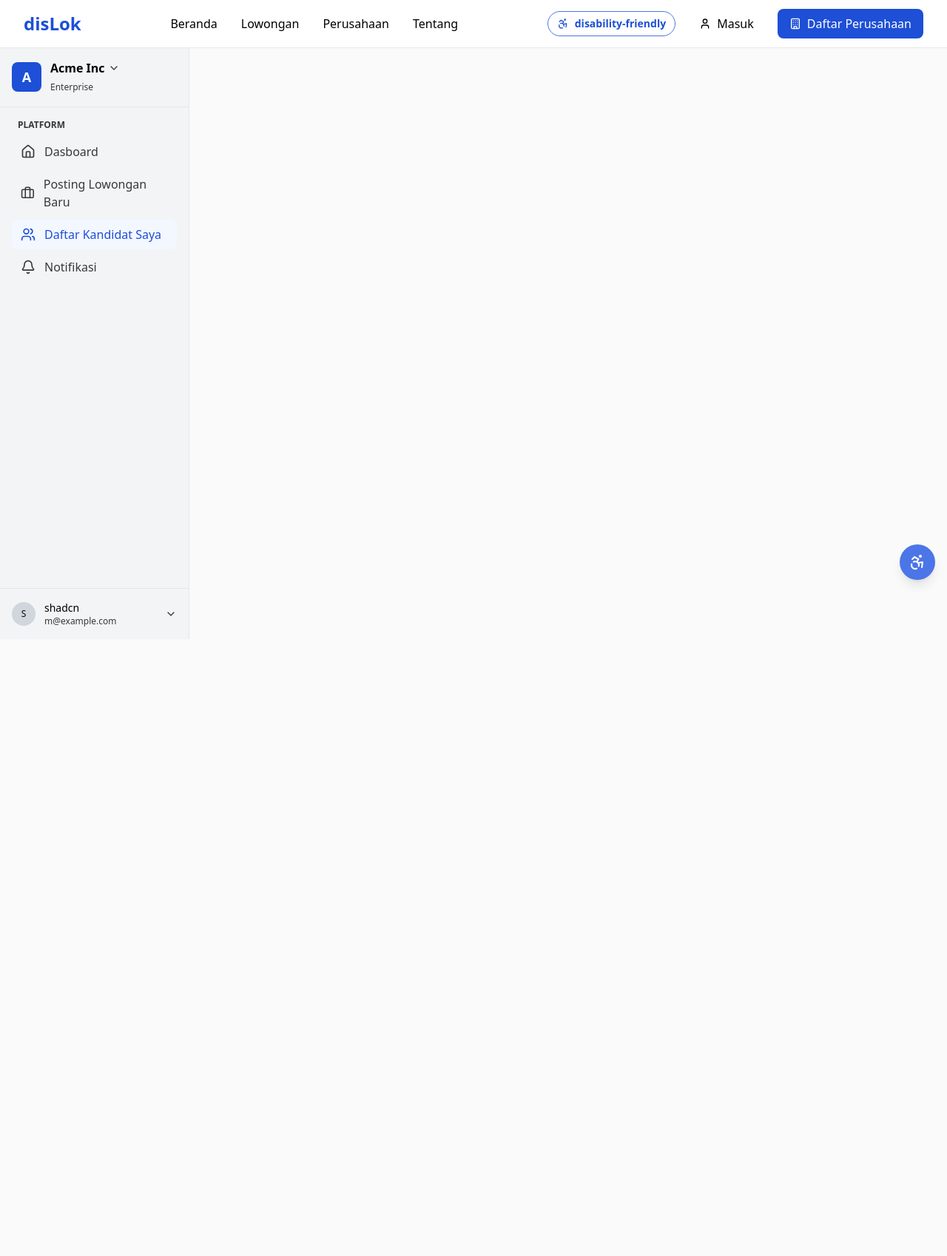
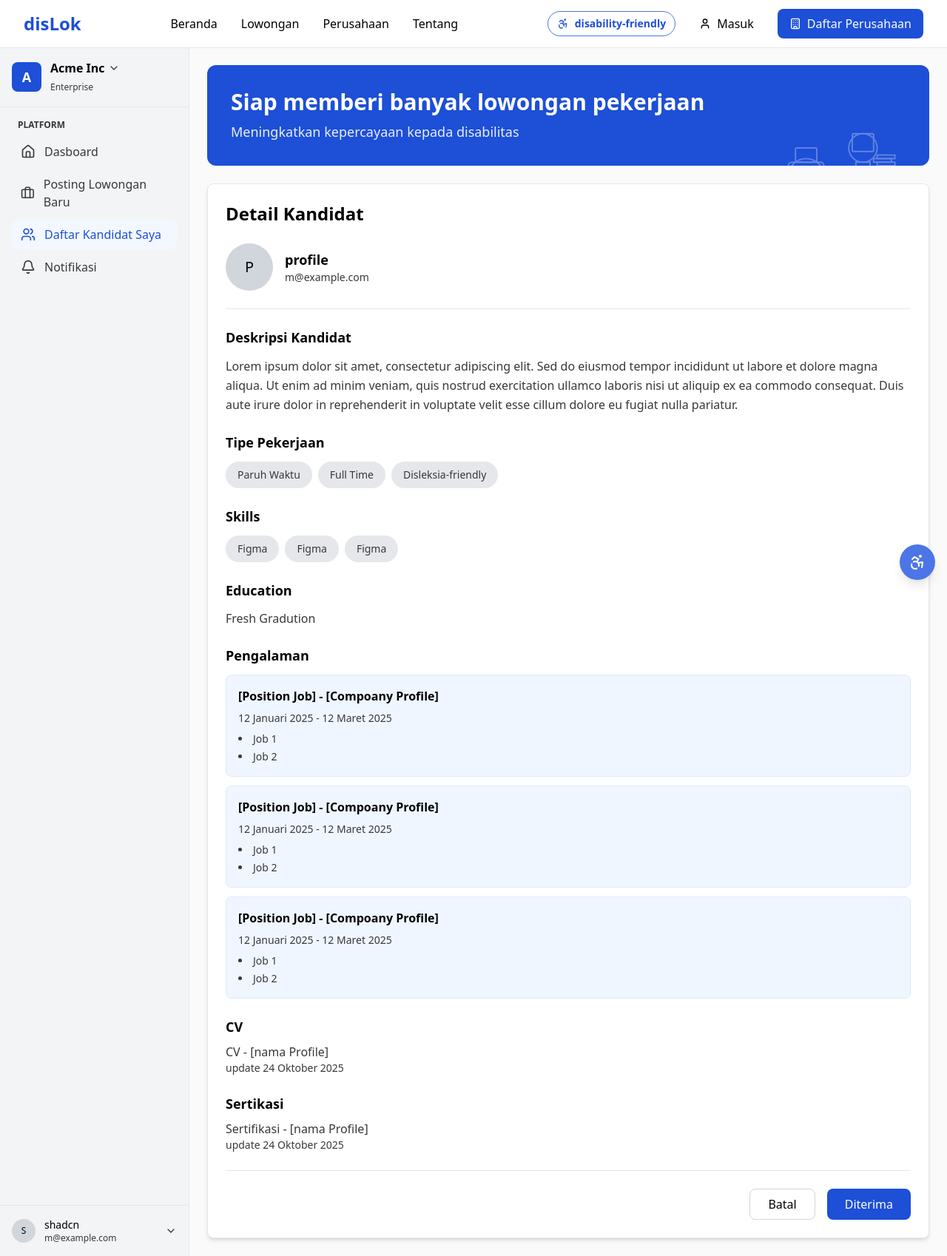
Before and after one commit to nulldynmrr/fe-difAbility, a Next.js app: page /employer/see-applicants/overview in a window 1280 px wide. Shown: the whole page at 74% size. Before the commit the page ends 864 px from the top, so only its background shows below. Built offline with nearby package versions, Linux system fonts and the light colour scheme.

Commit message:
penaambahan page overview untuk see applicants

```diff
--- a/src/app/employer/(onSidebar)/see-applicants/overview/page.jsx
+++ b/src/app/employer/(onSidebar)/see-applicants/overview/page.jsx
@@ -1,7 +1,199 @@
+"use client";
+
 import React from "react";
+import Button from "@/components/ui/Button";
 
-const Overview = () => {
-  return <div></div>;
-};
+export default function CandidateOverview() {
+  const candidateData = {
+    name: "profile",
+    email: "m@example.com",
+    description: `Lorem ipsum dolor sit amet, consectetur adipiscing elit. Sed do eiusmod tempor incididunt ut labore et dolore magna aliqua. Ut enim ad minim veniam, quis nostrud exercitation ullamco laboris nisi ut aliquip ex ea commodo consequat. Duis aute irure dolor in reprehenderit in voluptate velit esse cillum dolore eu fugiat nulla pariatur.`,
+    jobTypes: ["Paruh Waktu", "Full Time", "Disleksia-friendly"],
+    skills: ["Figma", "Figma", "Figma"],
+    education: "Fresh Gradution",
+    experiences: [
+      {
+        position: "[Position Job]",
+        company: "[Compoany Profile]",
+        dateRange: "12 Januari 2025 - 12 Maret 2025",
+        job1: "Job 1",
+        job2: "Job 2",
+      },
+      {
+        position: "[Position Job]",
+        company: "[Compoany Profile]",
+        dateRange: "12 Januari 2025 - 12 Maret 2025",
+        job1: "Job 1",
+        job2: "Job 2",
+      },
+      {
+        position: "[Position Job]",
+        company: "[Compoany Profile]",
+        dateRange: "12 Januari 2025 - 12 Maret 2025",
+        job1: "Job 1",
+        job2: "Job 2",
+      },
+    ],
+    cvName: "CV - [nama Profile]",
+    cvUpdateDate: "update 24 Oktober 2025",
+    certificationName: "Sertifikasi - [nama Profile]",
+    certificationUpdateDate: "update 24 Oktober 2025",
+  };
 
-export default Overview;
+  const handleCancel = () => {
+    // Handle cancel logic
+    console.log("Cancel clicked");
+  };
+
+  const handleAccept = () => {
+    // Handle accept logic
+    console.log("Candidate accepted");
+  };
+
+  return (
+    <div className="min-h-screen bg-bg p-6">
+      {/* Top Banner */}
+      <div className="bg-primary-300 rounded-xl p-8 mb-6 relative overflow-hidden">
+        <div className="relative z-10">
+          <h2 className="text-3xl font-bold text-white mb-2">
+            Siap memberi banyak lowongan pekerjaan
+          </h2>
+          <p className="text-white/90 text-lg">
+            Meningkatkan kepercayaan kepada disabilitas
+          </p>
+        </div>
+        {/* Illustration - simplified representation */}
+        <div className="absolute right-8 top-4 w-48 h-48 opacity-30">
+          <svg viewBox="0 0 200 200" className="w-full h-full text-white" fill="none" stroke="currentColor" strokeWidth="2">
+            {/* Person in wheelchair with laptop */}
+            <circle cx="60" cy="140" r="25" />
+            <rect x="35" y="120" width="50" height="30" rx="5" />
+            <rect x="45" y="100" width="30" height="20" rx="2" />
+            {/* Standing person with book */}
+            <circle cx="140" cy="100" r="20" />
+            <rect x="130" y="120" width="20" height="40" />
+            <rect x="125" y="80" width="30" height="25" rx="2" />
+            {/* Stack of books */}
+            <rect x="160" y="110" width="25" height="5" />
+            <rect x="155" y="115" width="25" height="5" />
+            <rect x="160" y="120" width="25" height="5" />
+          </svg>
+        </div>
+      </div>
+
+      {/* Detail Kandidat Section */}
+      <div className="bg-card rounded-lg shadow-md border border-gray-200 p-6">
+        <h1 className="text-2xl font-bold text-text-primary mb-6">Detail Kandidat</h1>
+
+        {/* Candidate Profile */}
+        <div className="flex items-center gap-4 mb-6 pb-6 border-b border-gray-200">
+          <div className="w-16 h-16 bg-gray-300 rounded-full flex items-center justify-center">
+            <span className="text-xl font-medium text-text-primary">P</span>
+          </div>
+          <div>
+            <h2 className="text-lg font-semibold text-text-primary">{candidateData.name}</h2>
+            <p className="text-sm text-text-secondary">{candidateData.email}</p>
+          </div>
+        </div>
+
+        {/* Deskripsi Kandidat */}
+        <div className="mb-6">
+          <h3 className="text-lg font-bold text-text-primary mb-3">Deskripsi Kandidat</h3>
+          <p className="text-text-secondary leading-relaxed">{candidateData.description}</p>
+        </div>
+
+        {/* Tipe Pekerjaan */}
+        <div className="mb-6">
+          <h3 className="text-lg font-bold text-text-primary mb-3">Tipe Pekerjaan</h3>
+          <div className="flex flex-wrap gap-2">
+            {candidateData.jobTypes.map((jobType, index) => (
+              <span
+                key={index}
+                className="px-4 py-2 rounded-full bg-gray-200 text-text-secondary text-sm font-medium"
+              >
+                {jobType}
+              </span>
+            ))}
+          </div>
+        </div>
+
+        {/* Skills */}
+        <div className="mb-6">
+          <h3 className="text-lg font-bold text-text-primary mb-3">Skills</h3>
+          <div className="flex flex-wrap gap-2">
+            {candidateData.skills.map((skill, index) => (
+              <span
+                key={index}
+                className="px-4 py-2 rounded-full bg-gray-200 text-text-secondary text-sm font-medium"
+              >
+                {skill}
+              </span>
+            ))}
+          </div>
+        </div>
+
+        {/* Education */}
+        <div className="mb-6">
+          <h3 className="text-lg font-bold text-text-primary mb-3">Education</h3>
+          <p className="text-text-secondary">{candidateData.education}</p>
+        </div>
+
+        {/* Pengalaman */}
+        <div className="mb-6">
+          <h3 className="text-lg font-bold text-text-primary mb-3">Pengalaman</h3>
+          <div className="space-y-3">
+            {candidateData.experiences.map((exp, index) => (
+              <div
+                key={index}
+                className="bg-blue-50 rounded-lg p-4 border border-blue-100"
+              >
+                <div className="font-semibold text-text-primary mb-2">
+                  {exp.position} - {exp.company}
+                </div>
+                <div className="text-sm text-text-secondary mb-2">{exp.dateRange}</div>
+                <ul className="list-disc list-inside text-sm text-text-secondary space-y-1">
+                  <li>{exp.job1}</li>
+                  <li>{exp.job2}</li>
+                </ul>
+              </div>
+            ))}
+          </div>
+        </div>
+
+        {/* CV */}
+        <div className="mb-6">
+          <h3 className="text-lg font-bold text-text-primary mb-2">CV</h3>
+          <p className="text-text-secondary">{candidateData.cvName}</p>
+          <p className="text-sm text-text-secondary">{candidateData.cvUpdateDate}</p>
+        </div>
+
+        {/* Sertifikasi */}
+        <div className="mb-6">
+          <h3 className="text-lg font-bold text-text-primary mb-2">Sertikasi</h3>
+          <p className="text-text-secondary">{candidateData.certificationName}</p>
+          <p className="text-sm text-text-secondary">{candidateData.certificationUpdateDate}</p>
+        </div>
+
+        {/* Action Buttons */}
+        <div className="flex justify-end gap-4 pt-6 border-t border-gray-200">
+          <Button
+            variant="secondary"
+            onClick={handleCancel}
+            className="px-6"
+            voiceLabel="Batal"
+          >
+            Batal
+          </Button>
+          <Button
+            variant="primary"
+            onClick={handleAccept}
+            className="px-6"
+            voiceLabel="Diterima"
+          >
+            Diterima
+          </Button>
+        </div>
+      </div>
+    </div>
+  );
+}
```
